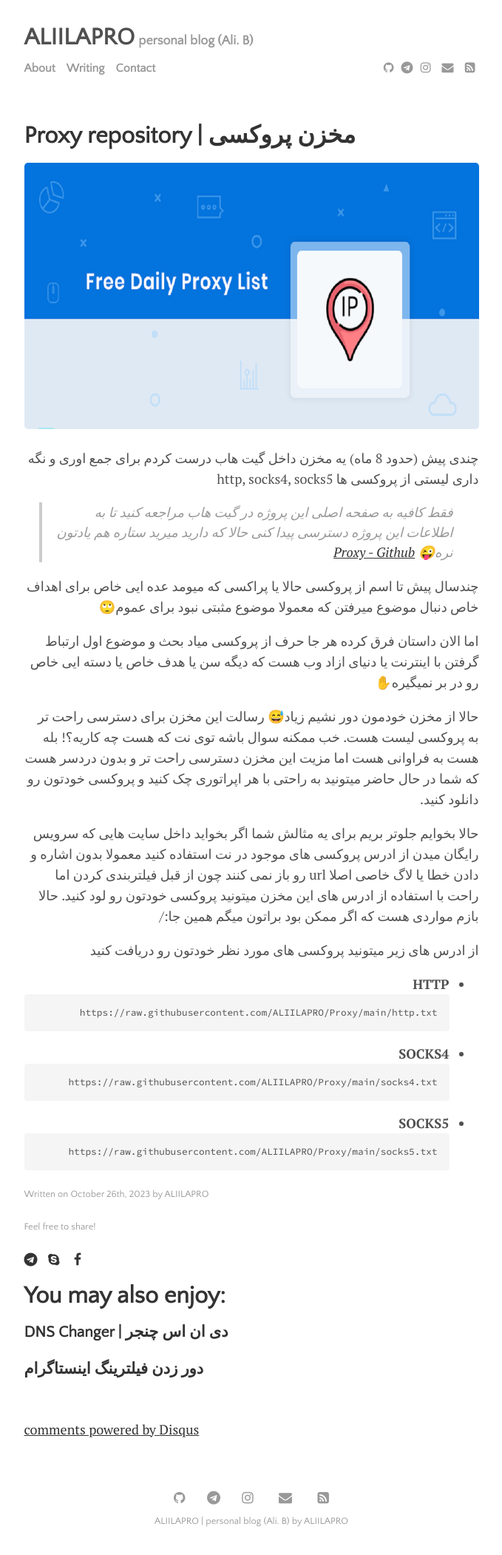
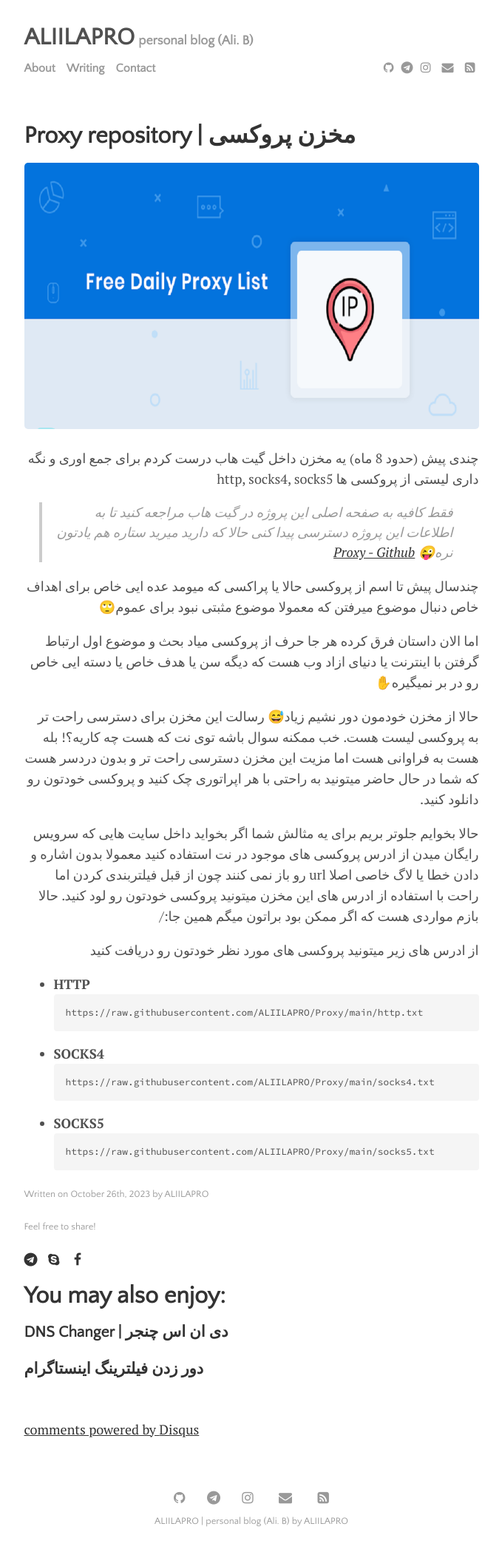
Before and after one commit to ALIILAPRO/blog, a Jekyll site: the page built from _posts/2023-10-26-proxy.md, in a window 1280 px wide. Shown: the whole page at 74% size, without its empty margins (300-979 px from the left). Built offline with Jekyll 4.4.1, drawn with Linux system fonts in a browser that asks for light colours; comment, search, counter and statistics services are not loaded.

Commit message:
Update 2023-10-26-proxy.md

````diff
--- a/_posts/2023-10-26-proxy.md
+++ b/_posts/2023-10-26-proxy.md
@@ -23,6 +23,7 @@
 حالا بازم مواردی هست که اگر ممکن بود براتون میگم همین جا:/
 
 از ادرس های زیر میتونید پروکسی های مورد نظر خودتون رو دریافت کنید
+</div>
 
   - **HTTP**
     ```bash
@@ -36,7 +37,3 @@
     ```bash
     https://raw.githubusercontent.com/ALIILAPRO/Proxy/main/socks5.txt
     ```
-
-
-
-</div>
````
